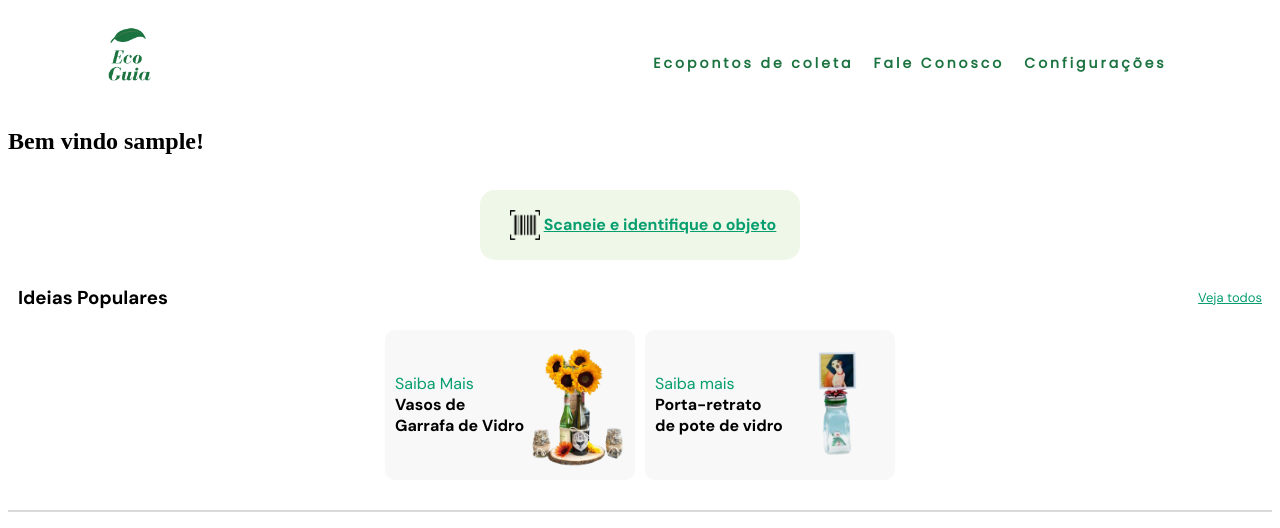
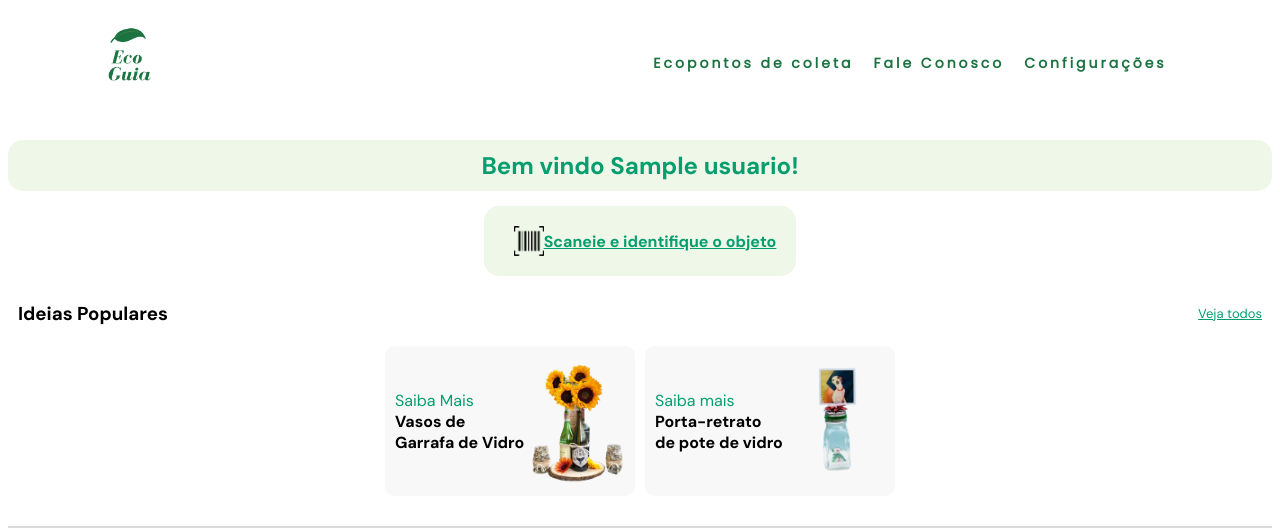
Before and after one commit to Rafael-oops/eco_guia, a Django app: template app_eco_guia/templates/index.html in a window 1280 px wide. Shown: the top 528 px of the page. Run offline with Django 4.2, Linux system fonts and the light colour scheme; the template is opened without the code that fills it: values that come from a table or form of the project are taken from there, others are empty; tables that the repository leaves empty hold one stand-in row (values such as "Sample post").

Commit message:
melhorando_o_front

```diff
--- a/app_eco_guia/static/css/index.css
+++ b/app_eco_guia/static/css/index.css
@@ -1,4 +1,8 @@
 @import url("https://fonts.googleapis.com/css2?family=DM+Sans:wght@400;700&display=swap");
+
+.cabecalho {
+  margin-bottom: 2rem;
+}
 
 .menu-header {
   display: flex;
@@ -203,7 +207,6 @@
     border-radius: 15px;
     font-weight: bold;
     color: #069e6e;
-    width: 300px;
     text-align: center;
   }
 
--- a/app_eco_guia/templates/index.html
+++ b/app_eco_guia/templates/index.html
@@ -14,7 +14,7 @@
     <link rel="stylesheet" href="{% static 'css/index.css' %}" />
   </head>
   <body>
-    <header>
+    <header class="cabecalho">
       <nav class="menu-header nav">
         <div class="logo">
           <img
@@ -43,7 +43,10 @@
       </nav>
     </header>
 
-    <h2>Bem vindo {{conta.username}}!</h2>
+    <div class="box user">
+      <h2 class="pscan user-box">Bem vindo {{conta.nome}}!</h2>
+    </div>
+
     <nav class="nav">
       <div class="box">
         <a class="box" href="{% url 'scan' %}">
--- a/app_eco_guia/templates/reclame.html
+++ b/app_eco_guia/templates/reclame.html
@@ -18,7 +18,7 @@
             {% csrf_token %}
             <div class="inputbox">
                 <label class="campo" for="nome">Nome:</label>
-                <input class="dados" type="text" id="nome" name="nome" value="{{user.username}}" required>
+                <input class="dados" type="text" id="nome" name="nome" value="{{user.nome}}" required>
             </div>
 
             <div class="inputbox">
--- a/app_eco_guia/views.py
+++ b/app_eco_guia/views.py
@@ -80,12 +80,6 @@ def salvar_reclamacao(request,id):
     mensagem = request.POST.get("mensagem")
     RECLAMACOES.objects.create(id_usuario = id_user, rnome = rnome, remail = remail, mensagem= mensagem)
     return render(request, 'index.html', {'conta': id_user})
-
-
-
-
-
-
 
 
 # FUNÇÕES DA IA -------------------------------------------------------------------------------------------------------------------------------
```
Also changed, not shown: history_images/history_images/captured_image_sEflU64.png (added).
